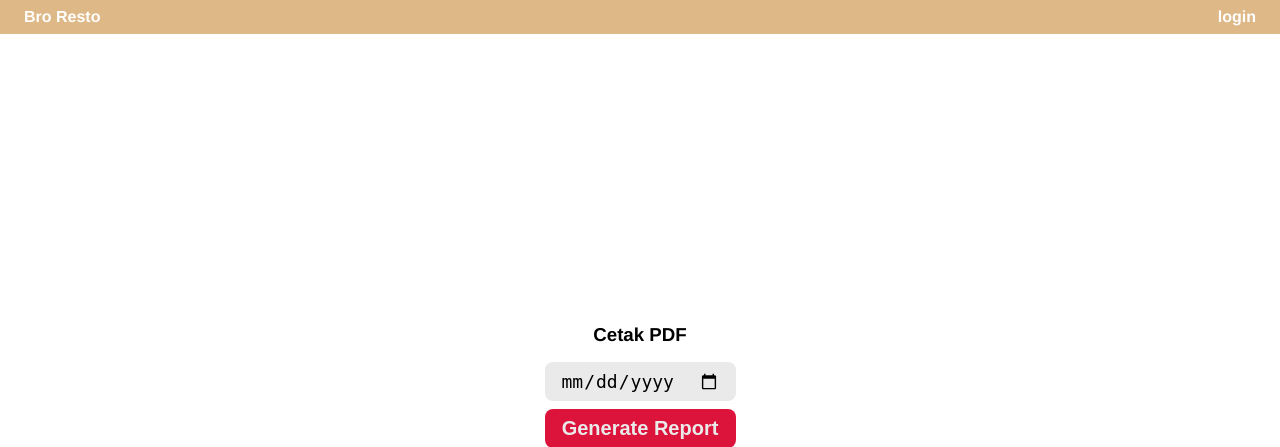
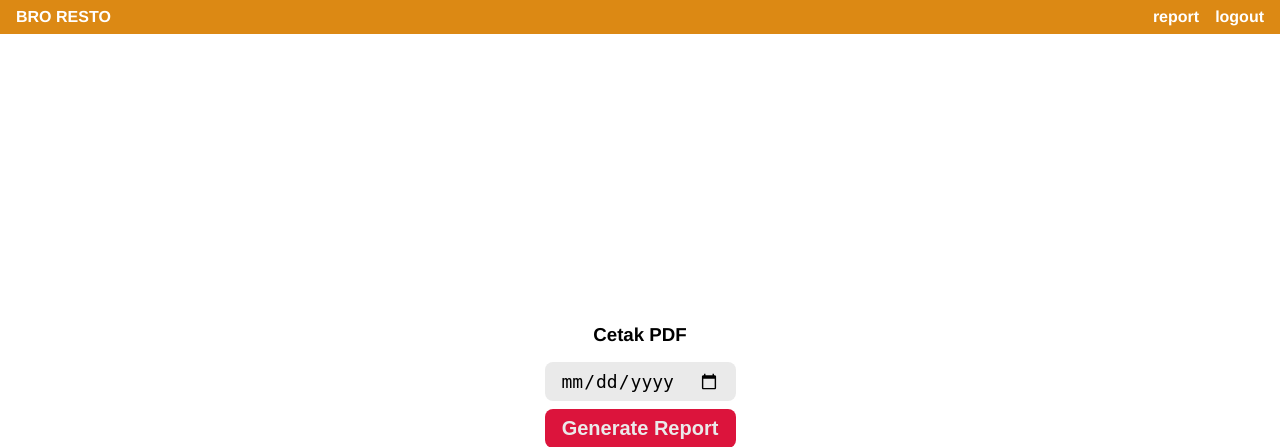
Before and after one commit to zumarnf/restoapp_project, a PHP site: page /report.php in a window 1280 px wide. Shown: the top 447 px of the page. Run offline with PHP 8.4, Linux system fonts and the light colour scheme; the visitor is signed in with stand-in values (Sample User, id 1).

Commit message:
report_update3

```diff
--- a/layouts/header.php
+++ b/layouts/header.php
@@ -1,14 +1,14 @@
 <header>
     <div>
-        <a href="index.php">
-            Bro Resto
-        </a>
+        <a href="index.php">BRO RESTO</a>
     </div>
     <div>
         <?php
         if (isset($_SESSION['is_login'])) {
+            echo "<div class='right'>";
+            echo "<a href='report.php'>report</a>";
             echo "<a href='logout.php'>logout</a>";
-
+            echo "</div>";
         } else {
             echo "<a href='login.php'>login</a>";
         }
--- a/report.php
+++ b/report.php
@@ -1,34 +1,42 @@
 <?php
+require_once("services/pdf/fpdf.php");
 require_once("services/database.php");
-require_once("services/pdf/fpdf.php");
 
+session_start();
+
+if ($_SESSION['is_login'] == false) {
+    header('location: login.php');
+}
 
 if (isset($_POST['report'])) {
     $hari = $_POST['hari'];
     $pdf = new FPDF();
     $pdf->AddPage();
     $pdf->SetTitle("Laporan Pengunjung");
-    $pdf->SetFont("Arial", "B", 14);
-
-    $pdf->Text(10, 6, "Laporan Pengunjung Tanggal $hari");
+    $pdf->setFont("Arial", "B", 14);
 
     $select_history_query = "SELECT * FROM history WHERE hari='$hari'";
     $select_history = $db->query($select_history_query);
 
-    $pdf->Cell(22, 10, "no_meja", 1, 0);
-    $pdf->Cell(44, 10, "nama_pelanggan", 1, 0);
-    $pdf->Cell(38, 10, "hari_keluar", 1, 0);
-    $pdf->Cell(38, 10, "jam_keluar", 1, 0);
-    $pdf->Cell(40, 10, "", 0, 1);
-
-    foreach ($select_history as $history) {
-        $pdf->Cell(22, 10, $history["no_meja"], 1, 0);
-        $pdf->Cell(44, 10, $history["nama_pelanggan"], 1, 0);
-        $pdf->Cell(38, 10, $history["hari"], 1, 0);
-        $pdf->Cell(38, 10, $history["jam"], 1, 1);
+    if ($select_history->num_rows > 0) {
+        $pdf->Text(10, 6, "Total $select_history->num_rows pengunjung pada $hari");
+        $pdf->Cell(24, 10, "no_meja", 1, 0);
+        $pdf->Cell(48, 10, "nama_pelanggan", 1, 0);
+        $pdf->Cell(38, 10, "hari keluar", 1, 0);
+        $pdf->Cell(38, 10, "jam keluar", 1, 0);
+        $pdf->Cell(40, 10, "", 0, 1);
+        foreach ($select_history as $history) {
+            $pdf->Cell(24, 10, $history["no_meja"], 1, 0);
+            $pdf->Cell(48, 10, $history["nama_pelanggan"], 1, 0);
+            $pdf->Cell(38, 10, $history["hari"], 1, 0);
+            $pdf->Cell(38, 10, $history["jam"], 1, 1);
+        }
+        $pdf->Output();
+    } else {
+        $pdf->setFont("Arial", "B", 14);
+        $pdf->Cell(38, 10, "Tidak ada laporan untuk tanggal $hari", 0, 1);
+        $pdf->Output();
     }
-
-    $pdf->Output();
 }
 
 ?>
@@ -40,11 +48,12 @@ if (isset($_POST['report'])) {
     <meta charset="UTF-8">
     <meta name="viewport" content="width=device-width, initial-scale=1.0">
     <link rel="stylesheet" href="style.css" />
-    <title>Report</title>
+    <title>REPORT</title>
 </head>
 
 <body>
     <?php include("layouts/header.php") ?>
+
     <div class="super-center">
         <h3>Cetak PDF</h3>
         <form action="<?php $_SERVER['PHP_SELF'] ?>" method="POST">
--- a/style.css
+++ b/style.css
@@ -11,10 +11,10 @@ html {
 
 header {
   display: flex;
-  background-color: burlywood;
+  background-color: rgb(220, 137, 20);
   width: 100%;
   justify-content: space-between;
-  padding: 8px 24px;
+  padding: 8px 16px;
 }
 
 header a {
@@ -22,6 +22,11 @@ header a {
   color: white;
   font-weight: 600;
   cursor: pointer;
+}
+
+.right {
+  display: flex;
+  gap: 16px;
 }
 
 .container {
```
